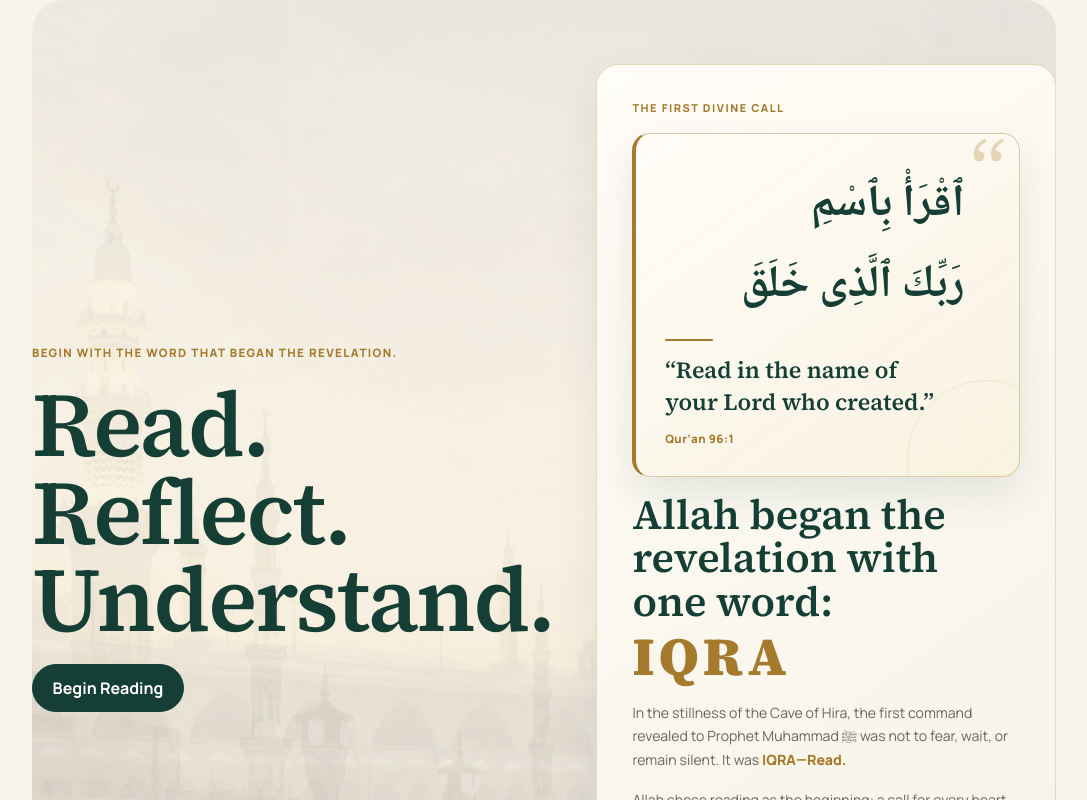
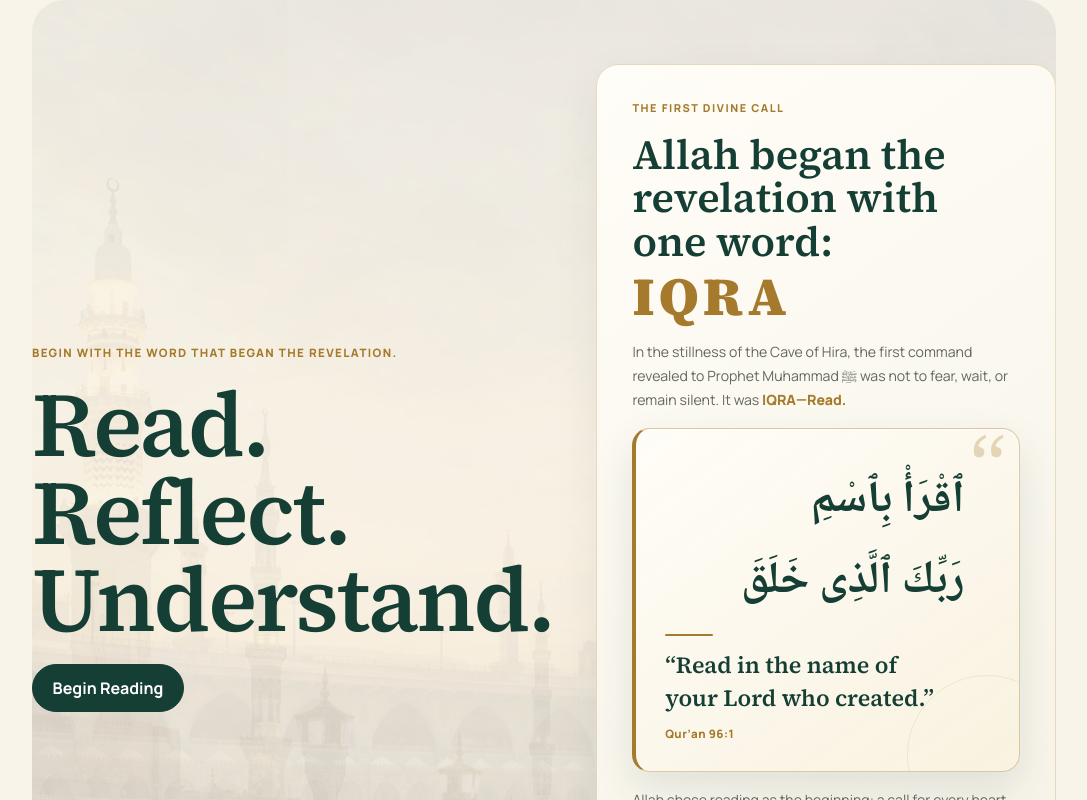
Before and after one commit to arzoochelsea/iqra, a Next.js app: page / in a window 1280 px wide. Shown: the top 800 px of the page, without its empty margins (96-1183 px from the left). Built offline with nearby package versions, Linux system fonts and the light colour scheme.

Commit message:
Place revelation introduction above homepage verse

```diff
--- a/src/app/page.tsx
+++ b/src/app/page.tsx
@@ -30,6 +30,8 @@ export default function Home() {
 
       <section id="why-iqra" className="home-why-iqra" aria-labelledby="home-why-title">
         <p className="home-why-label">The first divine call</p>
+        <h2 id="home-why-title">Allah began the revelation with one word: <strong>IQRA</strong></h2>
+        <p>In the stillness of the Cave of Hira, the first command revealed to Prophet Muhammad ﷺ was not to fear, wait, or remain silent. It was <strong>IQRA—Read.</strong></p>
         <div className="home-verse-card home-verse-highlight">
           <span className="home-verse-mark" aria-hidden="true">“</span>
           <p className="home-verse-arabic arabic" lang="ar" dir="rtl">ٱقْرَأْ بِٱسْمِ رَبِّكَ ٱلَّذِى خَلَقَ</p>
@@ -37,8 +39,6 @@ export default function Home() {
           <p className="home-verse-translation">“Read in the name of your Lord who created.”</p>
           <small>Qur’an 96:1</small>
         </div>
-        <h2 id="home-why-title">Allah began the revelation with one word: <strong>IQRA</strong></h2>
-        <p>In the stillness of the Cave of Hira, the first command revealed to Prophet Muhammad ﷺ was not to fear, wait, or remain silent. It was <strong>IQRA—Read.</strong></p>
         <p>Allah chose reading as the beginning: a call for every heart to seek knowledge, understand His creation, recognise the Creator, and move from darkness towards light.</p>
         <p className="home-hira-closing">That first call still reaches us: read with sincerity, learn with humility, and grow closer to Allah.</p>
         <small className="home-hira-source">Based on Qur’an 96:1–5 and Sahih al-Bukhari 3.</small>
```
